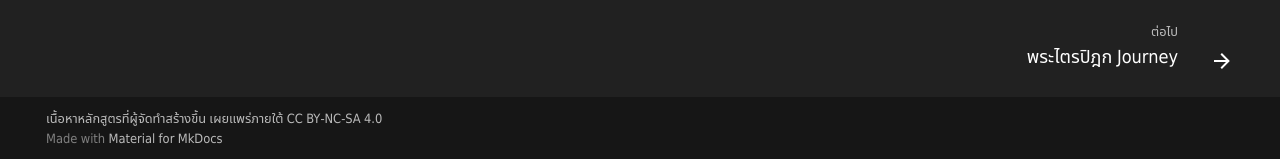
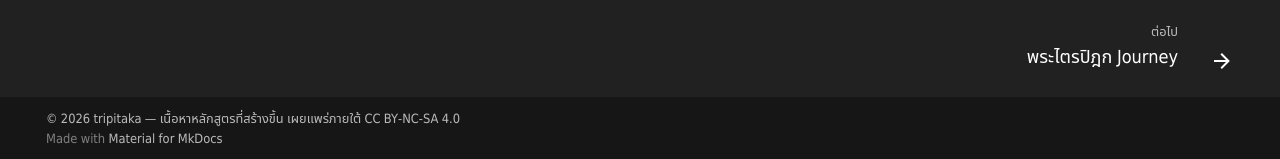
Before and after one commit to supachokeR/tripitaka-master-curriculum, an MkDocs documentation site: the page built from content/index.md, in a window 1280 px wide and 900 px high, scrolled down 765 px. Shown: the part 738-897 px from the top of the window. Built offline with MkDocs 1.6.1 and Material for MkDocs 9.7.7, drawn with Linux system fonts in a browser that asks for light colours; comment, search, counter and statistics services are not loaded.

Commit message:
Add tripitaka copyright attribution

```diff
--- a/mkdocs.yml
+++ b/mkdocs.yml
@@ -44,4 +44,4 @@ extra:
   analytics: false
 
 copyright: >-
-  เนื้อหาหลักสูตรที่ผู้จัดทำสร้างขึ้น เผยแพร่ภายใต้ CC BY-NC-SA 4.0
+  © 2026 tripitaka — เนื้อหาหลักสูตรที่สร้างขึ้น เผยแพร่ภายใต้ CC BY-NC-SA 4.0
```
Also changed, not shown: CHANGELOG.md (+6 -0 lines), LICENSE.md (+3 -1 lines), README.md (+1 -1 lines).
